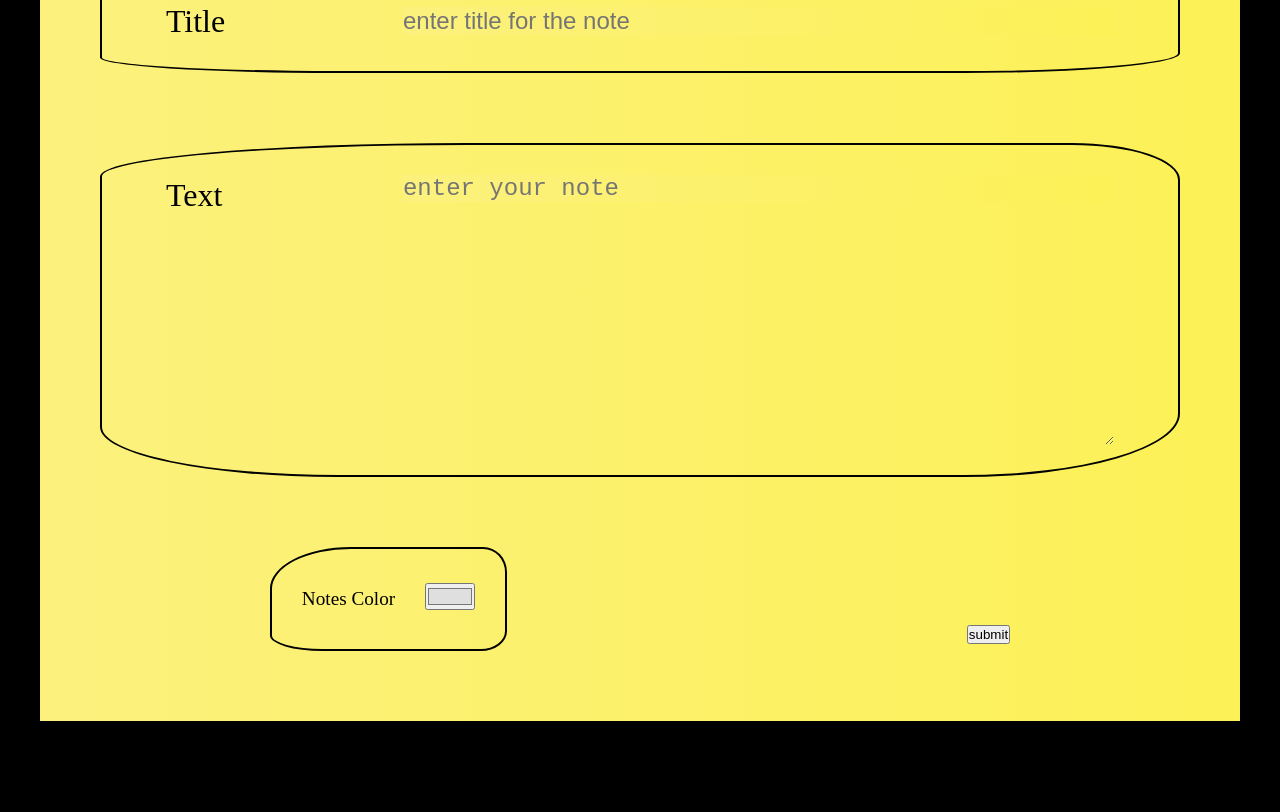
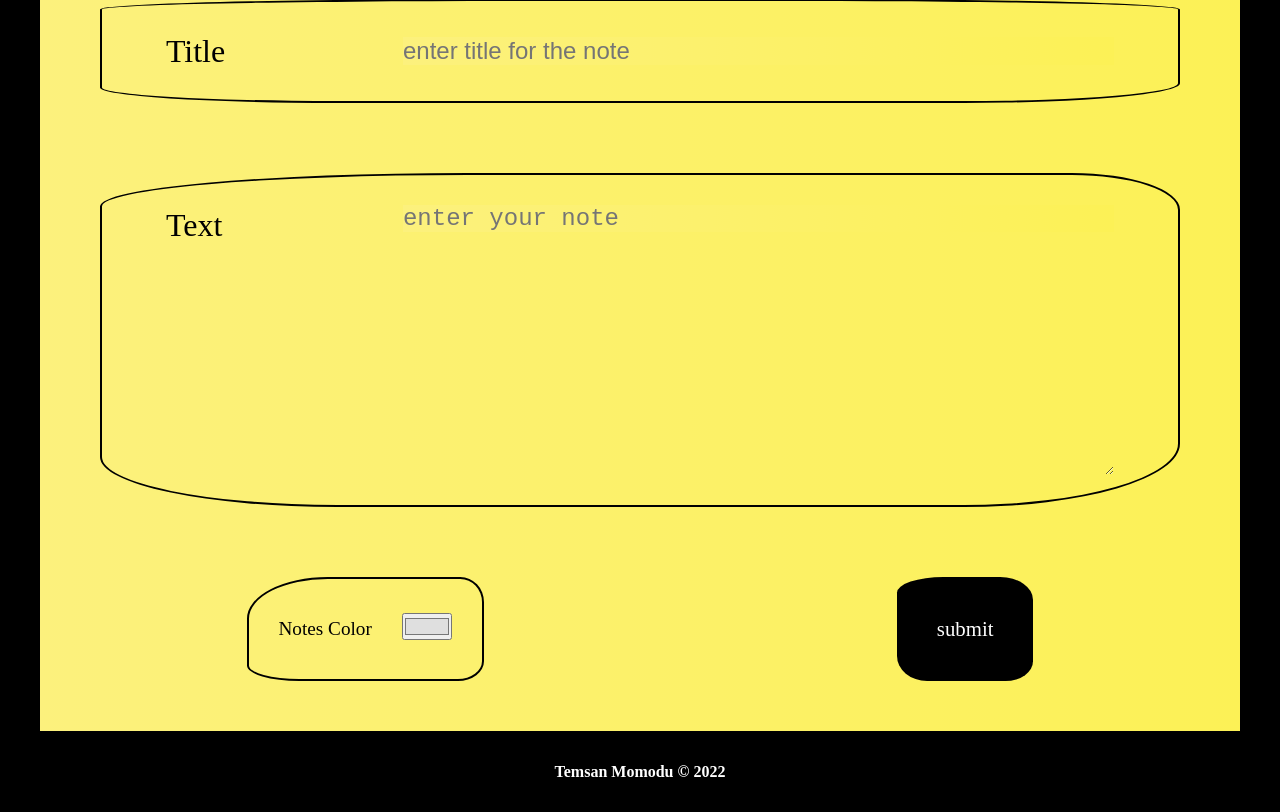
Before and after one commit to heytemisan/react-typescript-noteapp, a React (Create React App) app: page / in a window 1280 px wide. Shown: the part 982-1794 px from the top of the page. Before the commit the page ends 1703 px from the top, so only its background shows below. Built offline with nearby package versions, Linux system fonts and the light colour scheme; a web font is replaced by a local one.

Commit message:
feat: styled css

```diff
--- a/src/App.tsx
+++ b/src/App.tsx
@@ -5,6 +5,7 @@ import { Note } from './models/note.model';
 import Header from './components/Header/Header';
 import NoteList from './components/NoteList/NoteList';
 import CreateNotes from './components/CreateNotes/CreateNote';
+import { Footer } from './components/Footer/Footer';
 
 function App() {
   const [notes, setNotes] = useState<Note[]>([{
@@ -21,6 +22,7 @@ function App() {
         <Header />
         <NoteList notes={notes} setNotes={setNotes} />
         <CreateNotes notes={notes} setNotes={setNotes} />
+        <Footer/>
     </div>
     </>
   );
--- a/src/components/CreateNotes/CreateNote.css
+++ b/src/components/CreateNotes/CreateNote.css
@@ -2,6 +2,7 @@
     background:linear-gradient(90deg,  #FCF17D, #FCF156);
     margin-top: 30px;
     line-height: 40px;
+    padding-bottom:50px
 }
 
 .form h2 {
@@ -14,6 +15,7 @@
 .error {
     background-color: #BE0137;
     text-align: center;
+    margin: 25px;
 }
 
 .form-input {
@@ -70,7 +72,6 @@ textarea:-webkit-autofill:active{
     border:2px solid black;
     padding: 30px;
     border-radius:34% 10% 11% 22% / 40% 24% 19% 15%  ;
-    margin-bottom: 70px;
 }
 
 .color-pallete {
@@ -100,3 +101,14 @@ textarea:-webkit-autofill:active{
     background-color:transparent;
     color: grey;
 }
+
+.submit-btn {
+    padding:40px;
+    border-radius: 34% 24% 20% 22% / 15% 22% 19% 24% ;
+    background-color: black;
+    color: white;
+    font-size: 1.3rem;
+    border:none;
+    font-family: inherit;
+    cursor: pointer;
+}
--- a/src/components/CreateNotes/CreateNote.tsx
+++ b/src/components/CreateNotes/CreateNote.tsx
@@ -46,7 +46,7 @@ const CreateNotes: React.FunctionComponent<ICreateNotesProps> = ({notes, setNote
                 </div>
                 <div className="color-pallete" >
                     <div className="color-bg">
-                         <label className='label' htmlFor="colorInput">Notes Color</label>
+                        <label className='label' htmlFor="colorInput">Notes Color</label>
                     <input  type="color"placeholder='enter color for the note' id="colorInput" defaultValue="#dfdfdf" ref={colorRef}/>
                     </div>
                 <button type="submit" className='submit-btn'>
--- /dev/null
+++ b/src/components/Footer/Footer.css
@@ -0,0 +1,5 @@
+.footer {
+    padding: 40px;
+    color: white;
+    text-align: center;
+}
--- /dev/null
+++ b/src/components/Footer/Footer.tsx
@@ -0,0 +1,11 @@
+import "./Footer.css"
+
+
+export function Footer(){
+
+    return (
+        <div className="footer">
+            <h4>Temsan Momodu  &copy; 2022</h4>
+        </div>
+    );
+}
--- a/src/components/Notes/Notes.css
+++ b/src/components/Notes/Notes.css
@@ -8,6 +8,7 @@
     font-weight: 500;
     height: auto;
     line-height: normal;
+    margin-top: 30px;
 }
 
 .card_title {
```
